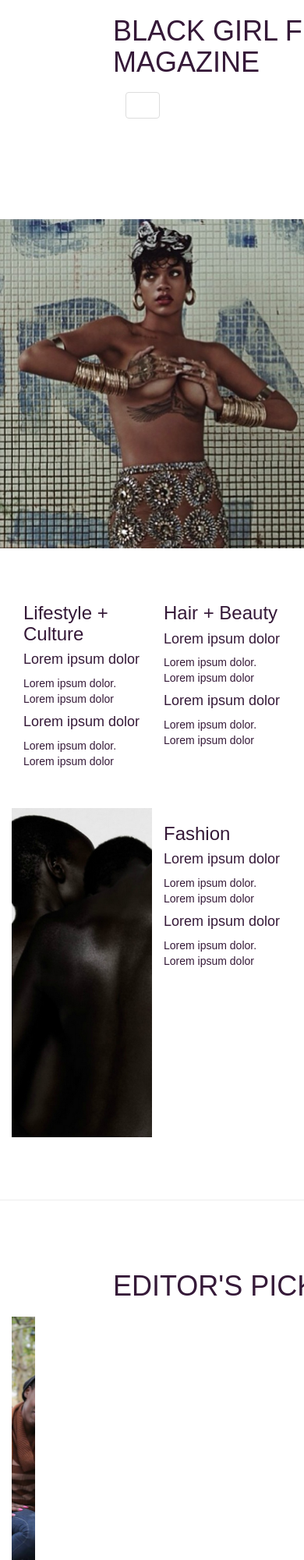
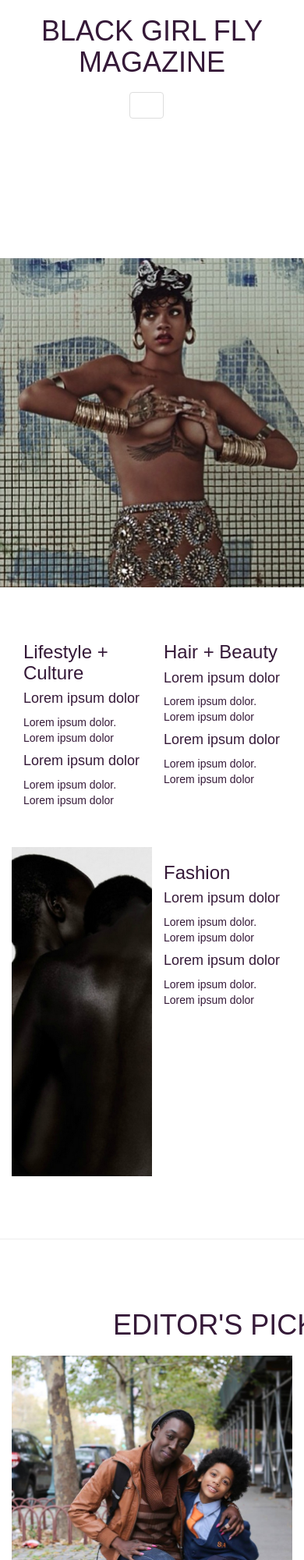
Before and after one commit to britted/BGF, a plain HTML site: page index.html in a window 390 px wide. Shown: the top 2000 px of the page at 78% size. Drawn offline with nearby package versions, Linux system fonts and the light colour scheme; a web font is replaced by a local one.

Commit message:
picture fixes

```diff
--- a/css/custom.css
+++ b/css/custom.css
@@ -95,7 +95,7 @@
   background-image: url("header2.jpg");
   height: 50vh;
   background-size:cover;
-  background-position: center;
+  background-position: center center;
 }
 
 ul {
--- a/index.html
+++ b/index.html
@@ -27,12 +27,12 @@
 
   <body id = "index">
 
-    <div class = "head_wrapper col-xs-10 col-xs-offset-4">
+    <div class = "head_wrapper col-md-6 col-md-offset-3" style = "text-align: center">
       <div class = "page_title">
       <h1> BLACK GIRL FLY MAGAZINE</h1>
     </div>
     <!-- Nav bar -->
-  <div class="navbar navbar-default">
+  <div class="navbar navbar-default" style = "display:center">
     <div class="container">
       <button type="button" class="navbar-toggle" data-toggle="collapse" data-target=".navbar-collapse">
         <span class = "icon-bar"></span>
@@ -210,8 +210,8 @@
         <h1>EDITOR'S PICKS<h1>
       </div>
       <div class = "col-xs-12 A21">
-        <div class = "col-md-6 L" style = "float:left"></div>
-        <div class = "col-md-6 R" style = "float:left">
+        <div class = "col-md-6 L"></div>
+        <div class = "col-md-6 R">
           <ul>
             <li> <h4>Lorem ipsum dolor</h4>Suspendisse nec elementum magna, id ornare erat. Maecenas accumsan ante quis lectus auctor, eu porttitor risus pharetra. Pellentesque habitant morbi tristique senectus et netus et malesuada fames ac turpis egestas. Ut eu cursus urna.</li>
             <li> <h4>Lorem ipsum dolor</h4>Suspendisse nec elementum magna, id ornare erat. Maecenas accumsan ante quis lectus auctor, eu porttitor risus pharetra. Pellentesque habitant morbi tristique senectus et netus et malesuada fames ac turpis egestas. Ut eu cursus urna.</li>
```
